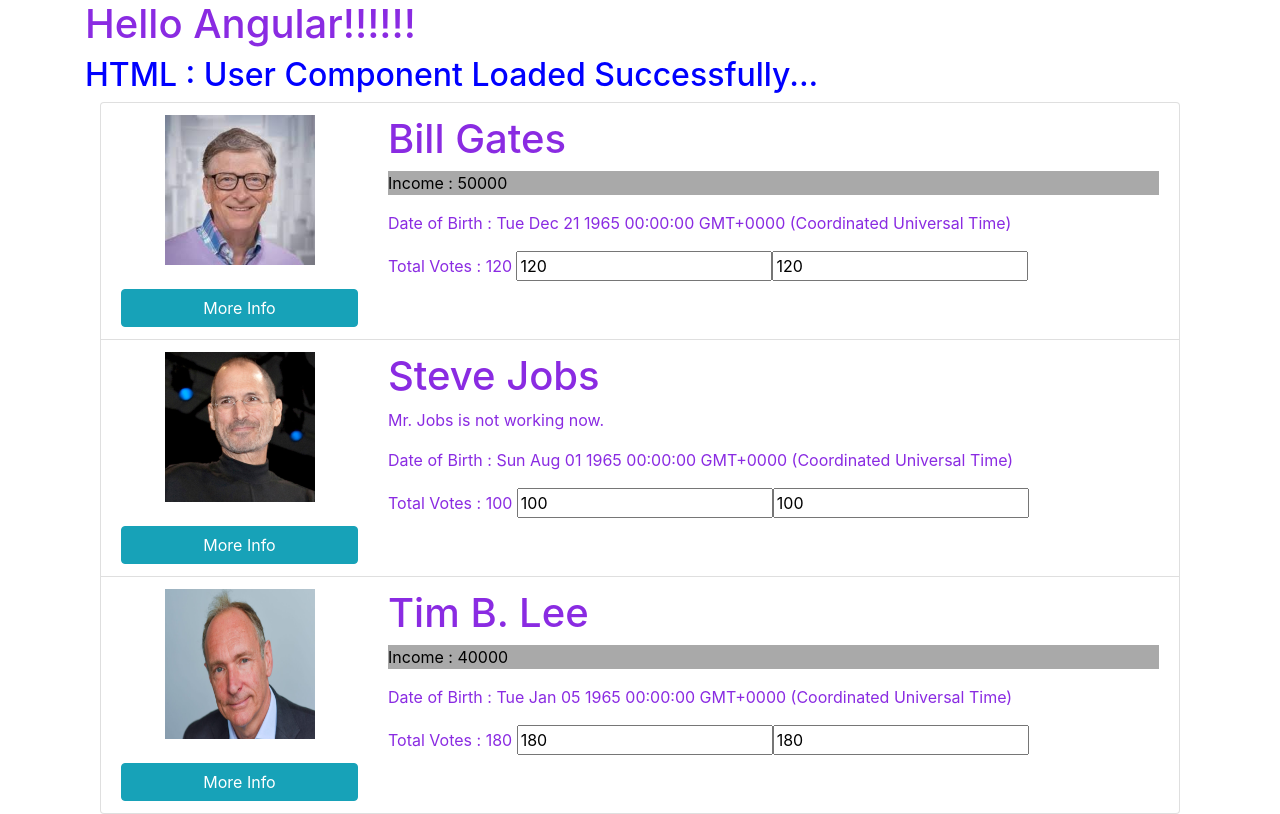
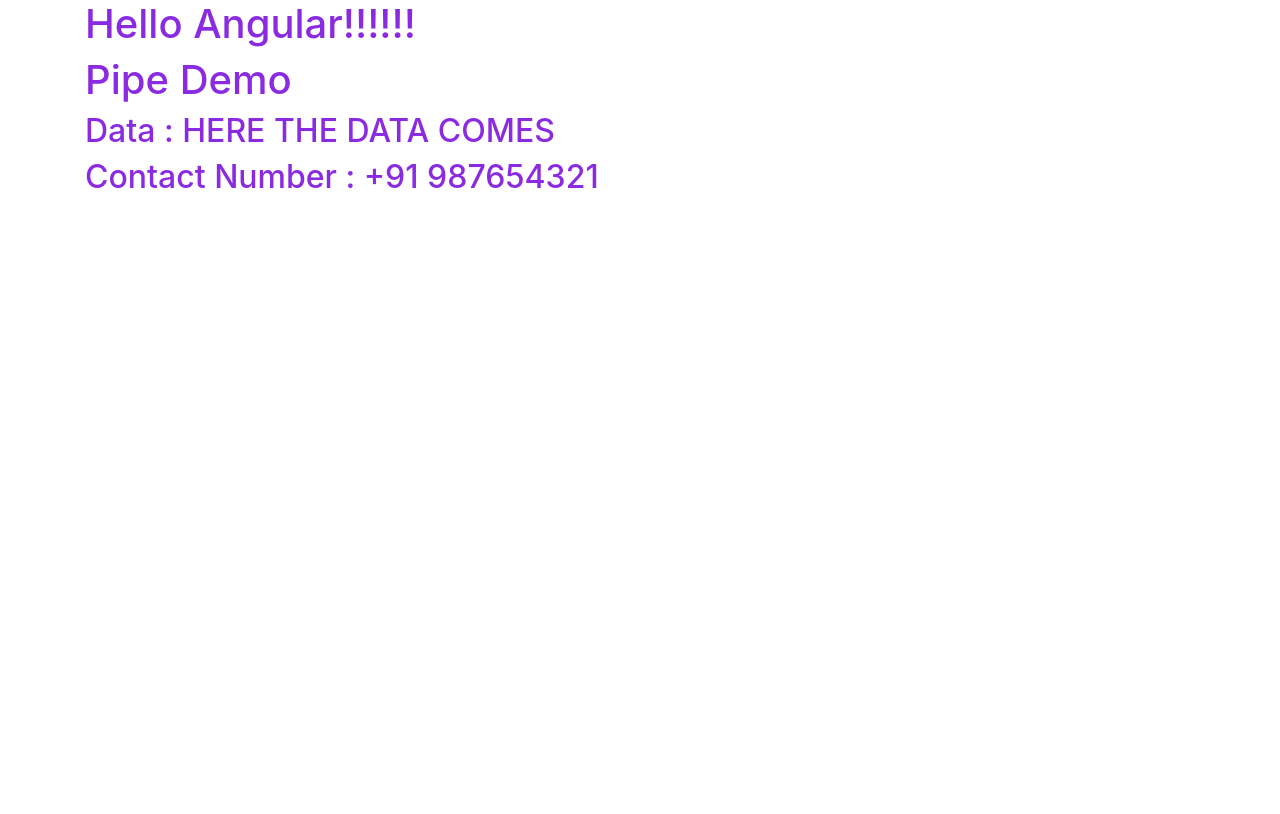
Before and after one commit to synergy2411/erricson, an Angular app: page / in a window 1280 px wide. Built offline with nearby package versions, Linux system fonts and the light colour scheme.

Commit message:
custom pipe

```diff
--- a/src/app/app.component.html
+++ b/src/app/app.component.html
@@ -1,7 +1,9 @@
 <div class="container">
   <h1>Hello Angular!!!!!!</h1>
 
-  <app-user></app-user>
+  <app-pipe-demo></app-pipe-demo>
+
+  <!-- <app-user></app-user> -->
 
   <!-- <button class="btn btn-primary" (click)="onToggle()">
     Toggle LifeCycle Component
--- a/src/app/app.module.ts
+++ b/src/app/app.module.ts
@@ -8,6 +8,8 @@
 import { UserImgComponent } from './user/user-img/user-img.component';
 import { LifeCycleDemoComponent } from './life-cycle-demo/life-cycle-demo.component';
 import { HighlightDirective } from './directive/highlight.directive';
+import { PipeDemoComponent } from './pipe-demo/pipe-demo.component';
+import { NationalCodePipe } from './pipe/national-code.pipe';
 
 @NgModule({
   declarations: [   // Component, Pipe, Directive
@@ -16,7 +18,9 @@
     UserInfoComponent,
     UserImgComponent,
     LifeCycleDemoComponent,
-    HighlightDirective
+    HighlightDirective,
+    PipeDemoComponent,
+    NationalCodePipe
   ],
   imports: [        // Modules - Built-in / Custom Module
     BrowserModule,
--- /dev/null
+++ b/src/app/pipe-demo/pipe-demo.component.html
@@ -0,0 +1,4 @@
+<h1>Pipe Demo</h1>
+<h2>Data : {{ data | async | uppercase }} </h2>
+<h2>Contact Number : {{ contactNo | nationalCode}} </h2>
+<!-- Pipe chaining -->
--- /dev/null
+++ b/src/app/pipe-demo/pipe-demo.component.ts
@@ -0,0 +1,17 @@
+import { Component, OnInit } from '@angular/core';
+
+@Component({
+  selector: 'app-pipe-demo',
+  templateUrl: './pipe-demo.component.html',
+  styleUrls: ['./pipe-demo.component.css']
+})
+export class PipeDemoComponent {
+  data = new Promise((resolve, reject) => {
+    setTimeout(() => {
+      resolve('Here the data comes');
+    }, 3000);
+  });
+
+  contactNo = 987654321;
+
+}
--- /dev/null
+++ b/src/app/pipe/national-code.pipe.ts
@@ -0,0 +1,20 @@
+import { Pipe, PipeTransform } from '@angular/core';
+
+@Pipe({
+  name : 'nationalCode'
+})
+export class NationalCodePipe implements PipeTransform{
+
+  transform(contactNo: number, code: string){
+    switch (code) {
+      case 'US':
+        return '+1 ' + contactNo;
+      case 'AUS':
+        return '+12 ' + contactNo;
+      case 'EUR':
+        return '+4 ' + contactNo;
+      default:
+        return '+91 ' + contactNo;
+    }
+  }
+}
--- a/src/app/user/user-info/user-info.component.html
+++ b/src/app/user/user-info/user-info.component.html
@@ -1,18 +1,21 @@
 <!-- <ng-content select="header"></ng-content> -->
 
+<!-- {{ user | json }} -->
+
 <!-- Angular Expression -->
-<h1 appHighlight [myColor]="'yellow'">{{ user.firstName }} {{ user.lastName }}</h1>
+<h1 appHighlight [myColor]="'yellow'">
+  {{ user.firstName | uppercase }} {{ user.lastName | uppercase }}</h1>
 <!-- Property Binding -->
 
 <!-- <p [ngClass]="['feature', 'my-border']">Income : <span [innerHTML]="user.income"></span></p> -->
 <!-- <p [ngClass]="{'feature' : true, 'my-border' : false}">Income : <span [innerHTML]="user.income"></span></p> -->
 <p [ngClass]="myClasses" (mousedown) = "onToggleClass()"
   *ngIf = "user.isWorking;else ElseTemplate">
-    Income : <span [innerHTML]="user.income"></span></p>
+    Income : <span [innerHTML]="user.income | currency : 'EUR'"></span></p>
 
 
 <!-- <p [ngStyle] = "myStyle">Date of Birth : {{ user.dob }}</p> -->
-<p>Date of Birth : {{ user.dob }}</p>
+<p>Date of Birth : {{ user.dob | date : 'MM/dd/yyyy'}}</p>
 
 
 
```
Also changed, not shown: src/app/pipe-demo/pipe-demo.component.css (added), 1 other file (tests, documents, lock files or other folders).
